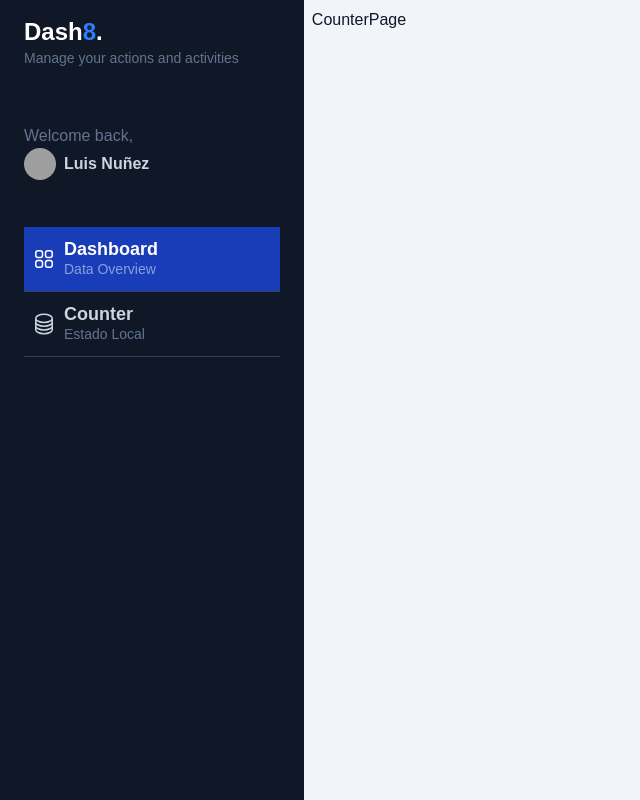
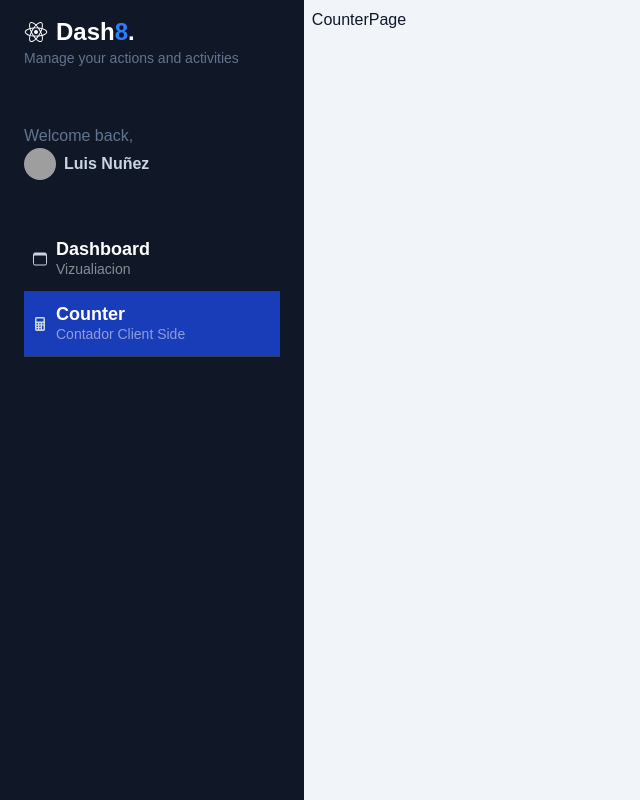
Before and after one commit to luisiy01/next-udemy, a Next.js app in the folder my-dashboard/: page /dashboard/counter in a window 1280 px wide. Shown: the whole page, without its empty margins (0-640 px from the left). Built offline with nearby package versions, Linux system fonts and the light colour scheme; grey boxes are pictures that could not be loaded.

Commit message:
iconos y ruta activa

```diff
--- a/my-dashboard/app/components/Sidebar.tsx
+++ b/my-dashboard/app/components/Sidebar.tsx
@@ -1,5 +1,11 @@
+import Image from "next/image";
+import { IoBrowsersOutline, IoCalculator, IoLogoReact } from "react-icons/io5";
+import { SidebarMenuItem } from "./SidebarMenuItem";
 
-import Image from "next/image";
+const menuItems = [
+    { path: '/dashboard/main', icon: <IoBrowsersOutline />, title: 'Dashboard', subtitle: 'Vizualiacion' },
+    { path: '/dashboard/counter', icon: <IoCalculator />, title: 'Counter', subtitle: 'Contador Client Side' },
+]
 
 export const Sidebar = () => {
     return (
@@ -8,7 +14,11 @@
             className="bg-gray-900 min-h-screen z-10 text-slate-300  left-0 h-screen overflow-y-scroll">
 
             <div id="logo" className="my-4 px-6">
-                <h1 className="text-lg md:text-2xl font-bold text-white">Dash<span className="text-blue-500">8</span>.</h1>
+                <h1 className="flex items-center text-lg md:text-2xl font-bold text-white">
+                    <IoLogoReact className="mr-2" />
+                    <span>Dash</span>
+                    <span className="text-blue-500">8</span>.
+                </h1>
                 <p className="text-slate-500 text-sm">Manage your actions and activities</p>
             </div>
             <div id="profile" className="px-6 py-10">
@@ -30,30 +40,18 @@
             </div>
             <div id="nav" className="w-full px-6">
 
-                <a href="#" className="w-full px-2 inline-flex space-x-2 items-center border-b border-slate-700 py-3 bg-blue-800 hover:bg-white/5 transition ease-linear duration-150">
-                    <div>
-                        <svg xmlns="http://www.w3.org/2000/svg" fill="none" viewBox="0 0 24 24" strokeWidth="1.5" stroke="currentColor" className="w-6 h-6 text-white">
-                            <path strokeLinecap="round" strokeLinejoin="round" d="M3.75 6A2.25 2.25 0 016 3.75h2.25A2.25 2.25 0 0110.5 6v2.25a2.25 2.25 0 01-2.25 2.25H6a2.25 2.25 0 01-2.25-2.25V6zM3.75 15.75A2.25 2.25 0 016 13.5h2.25a2.25 2.25 0 012.25 2.25V18a2.25 2.25 0 01-2.25 2.25H6A2.25 2.25 0 013.75 18v-2.25zM13.5 6a2.25 2.25 0 012.25-2.25H18A2.25 2.25 0 0120.25 6v2.25A2.25 2.25 0 0118 10.5h-2.25a2.25 2.25 0 01-2.25-2.25V6zM13.5 15.75a2.25 2.25 0 012.25-2.25H18a2.25 2.25 0 012.25 2.25V18A2.25 2.25 0 0118 20.25h-2.25A2.25 2.25 0 0113.5 18v-2.25z" />
-                        </svg>
+                {
+                    menuItems.map(item => (
+                        <SidebarMenuItem
+                            key={item.path}
+                            {...item}
+                        />
+                    ))
+                }
 
-                    </div>
-                    <div className="flex flex-col">
-                        <span className="text-lg font-bold leading-5 text-white">Dashboard</span>
-                        <span className="text-sm text-white/50 hidden md:block">Data Overview</span>
-                    </div>
-                </a>
 
-                <a href="#" className="w-full px-2 inline-flex space-x-2 items-center border-b border-slate-700 py-3 hover:bg-white/5 transition ease-linear duration-150">
-                    <div>
-                        <svg xmlns="http://www.w3.org/2000/svg" fill="none" viewBox="0 0 24 24" strokeWidth="1.5" stroke="currentColor" className="w-6 h-6">
-                            <path strokeLinecap="round" strokeLinejoin="round" d="M20.25 6.375c0 2.278-3.694 4.125-8.25 4.125S3.75 8.653 3.75 6.375m16.5 0c0-2.278-3.694-4.125-8.25-4.125S3.75 4.097 3.75 6.375m16.5 0v11.25c0 2.278-3.694 4.125-8.25 4.125s-8.25-1.847-8.25-4.125V6.375m16.5 0v3.75m-16.5-3.75v3.75m16.5 0v3.75C20.25 16.153 16.556 18 12 18s-8.25-1.847-8.25-4.125v-3.75m16.5 0c0 2.278-3.694 4.125-8.25 4.125s-8.25-1.847-8.25-4.125" />
-                        </svg>
-                    </div>
-                    <div className="flex flex-col">
-                        <span className="text-lg text-slate-300 font-bold leading-5">Counter</span>
-                        <span className="text-sm text-slate-500 hidden md:block">Estado Local</span>
-                    </div>
-                </a>
+
+
 
             </div>
         </div>
--- /dev/null
+++ b/my-dashboard/app/components/SidebarMenuItem.tsx
@@ -0,0 +1,34 @@
+'use client';
+
+import Link from "next/link";
+import { usePathname } from "next/navigation";
+
+interface Props {
+    path: string;
+    icon: React.ReactNode;
+    title: string;
+    subtitle: string;
+}
+
+export const SidebarMenuItem = ({ path, icon, title, subtitle }: Props) => {
+
+    const currentPath = usePathname()
+
+    return (
+        <Link href={path} className={`
+            w-full px-2 inline-flex space-x-2 items-center border-b border-slate-700 py-3 hover:bg-white/5 transition ease-linear duration-150
+            ${currentPath === path ? 'bg-blue-800' : ''}
+            `}>
+            <div>
+                <div>
+                    {icon}
+                </div>
+
+            </div>
+            <div className="flex flex-col">
+                <span className="text-lg font-bold leading-5 text-white">{title}</span>
+                <span className="text-sm text-white/50 hidden md:block">{subtitle}</span>
+            </div>
+        </Link>
+    )
+}
--- /dev/null
+++ b/my-dashboard/app/dashboard/main/page.tsx
@@ -0,0 +1,7 @@
+export default function MainPage() {
+    return (
+        <div>
+            <h1>MainPage</h1>
+        </div>
+    )
+}
--- a/my-dashboard/package.json
+++ b/my-dashboard/package.json
@@ -11,7 +11,8 @@
   "dependencies": {
     "next": "16.2.9",
     "react": "19.2.4",
-    "react-dom": "19.2.4"
+    "react-dom": "19.2.4",
+    "react-icons": "^5.6.0"
   },
   "devDependencies": {
     "@tailwindcss/postcss": "^4",
```
Also changed, not shown: 1 other file (tests, documents, lock files or other folders).
